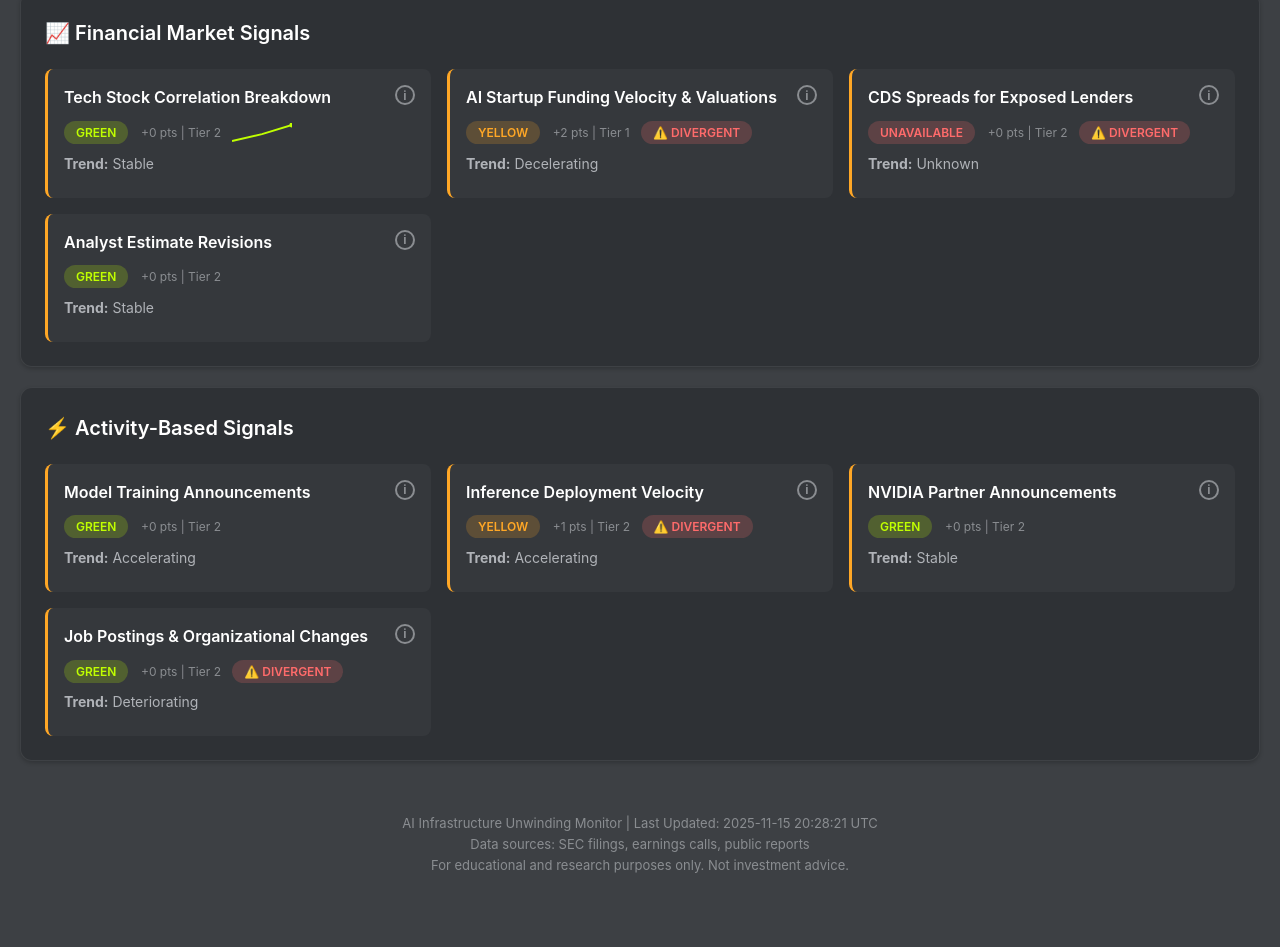
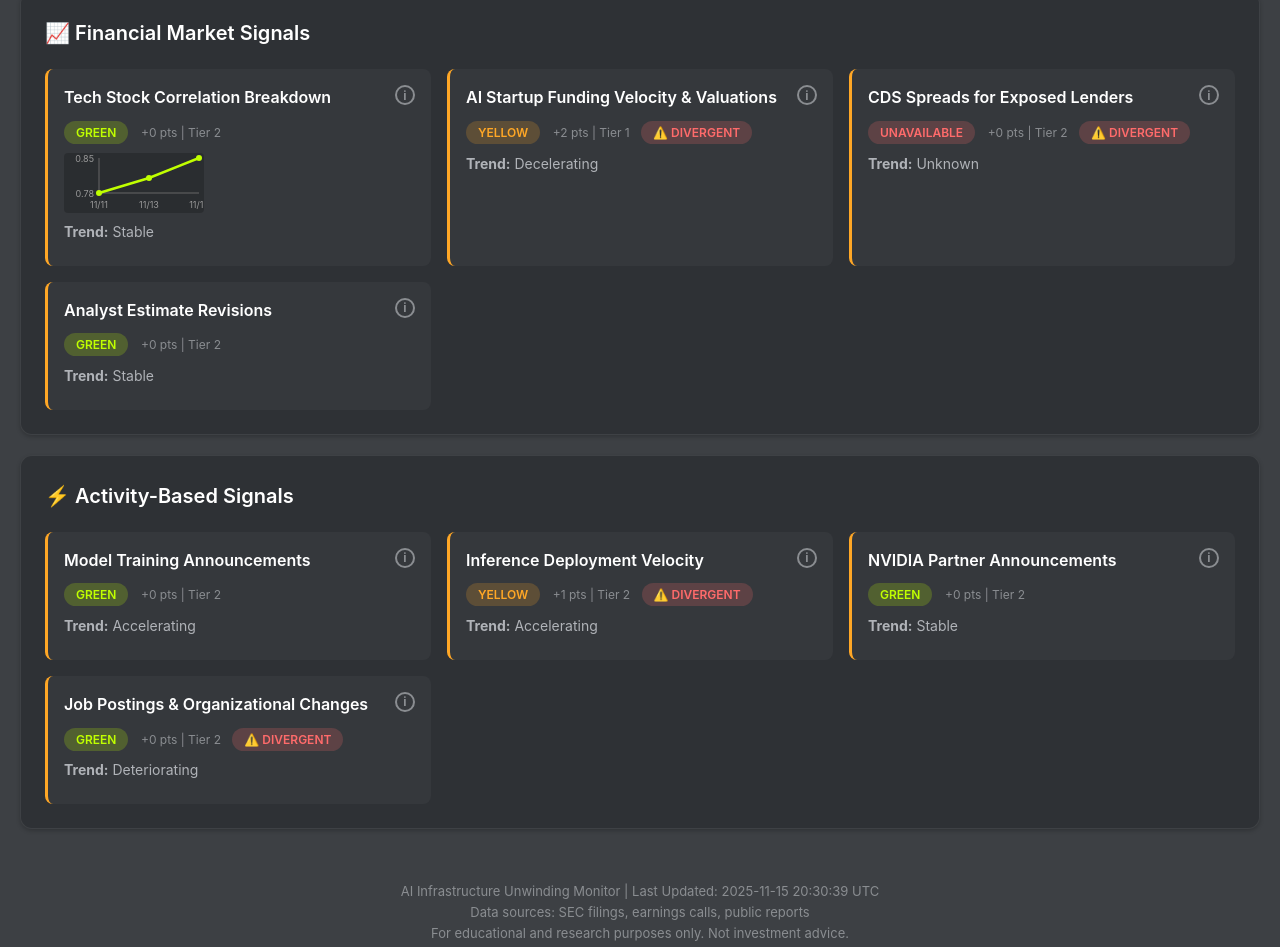
Before and after one commit to wesluo/ai-unwinding-dashboard, a plain HTML site: page index.html in a window 1280 px wide. Shown: the part 852-1799 px from the top of the page. Drawn offline with nearby package versions, Linux system fonts and the light colour scheme.

Commit message:
Upgrade sparkline to proper mini chart with axes and labels
Replaced tiny sparkline with full-featured mini chart:

Chart Features:
- Size: 140x60px (was 60x20px)
- Y-axis: Shows value range (0.78 to 0.85)
- X-axis: Shows dates (11/11, 11/13, 11/15)
- Axis lines and grid in gray (#666)
- Labels in light gray (#999, 9px font)
- Dark background with rounded corners

Visualization:
- Lime green line (2.5px) connecting data points
- 3 circular markers at each data point
- Proper margins: 35px left, 20px bottom for labels
- Clear trend visualization with context

Example (Stock Correlation):
- Bottom (0.78) to top (0.85) showing +0.07 increase
- Dates show 4-day progression
- Upward slope clearly visible

Chart displays as block element below "Trend:" text in each indicator card.

🤖 Generated with [Claude Code](https://claude.com/claude-code)

Co-Authored-By: Claude <noreply@anthropic.com>

```diff
--- a/index.html
+++ b/index.html
@@ -1168,9 +1168,24 @@
                     </span>
 
 
-                    <svg width="60" height="20" style="margin-left: 8px; vertical-align: middle;">
-                        <polyline points="0.0,18.0 30.0,11.1 60.0,2.0" fill="none" stroke="#c0ff00" stroke-width="2" opacity="1"/>
-                        <circle cx="60" cy="2.0" r="2.5" fill="#c0ff00"/>
+                    <svg width="140" height="60" style="display: block; margin: 8px 0; background: rgba(0,0,0,0.2); border-radius: 4px;">
+                        <!-- Y-axis -->
+                        <line x1="35" y1="5" x2="35" y2="40" stroke="#666" stroke-width="1"/>
+                        <!-- X-axis -->
+                        <line x1="35" y1="40" x2="135" y2="40" stroke="#666" stroke-width="1"/>
+
+                        <!-- Y-axis labels -->
+                        <text x="30" y="9" text-anchor="end" fill="#999" font-size="9">0.85</text>
+                        <text x="30" y="44" text-anchor="end" fill="#999" font-size="9">0.78</text>
+
+                        <!-- X-axis labels (dates) -->
+                        <text x="35.0" y="55" text-anchor="middle" fill="#999" font-size="9">11/11</text><text x="85.0" y="55" text-anchor="middle" fill="#999" font-size="9">11/13</text><text x="135.0" y="55" text-anchor="middle" fill="#999" font-size="9">11/15</text>
+
+                        <!-- Data line -->
+                        <polyline points="35.0,40.0 85.0,25.0 135.0,5.0" fill="none" stroke="#c0ff00" stroke-width="2.5" opacity="1"/>
+
+                        <!-- Data points -->
+                        <circle cx="35.0" cy="40.0" r="3" fill="#c0ff00"/><circle cx="85.0" cy="24.999999999999975" r="3" fill="#c0ff00"/><circle cx="135.0" cy="5.0" r="3" fill="#c0ff00"/>
                     </svg>
 
                 </div>
@@ -1476,7 +1491,7 @@
         </div>
 
         <footer>
-            <p>AI Infrastructure Unwinding Monitor | Last Updated: 2025-11-15 20:28:21 UTC</p>
+            <p>AI Infrastructure Unwinding Monitor | Last Updated: 2025-11-15 20:30:39 UTC</p>
             <p>Data sources: SEC filings, earnings calls, public reports</p>
             <p>For educational and research purposes only. Not investment advice.</p>
         </footer>
```
